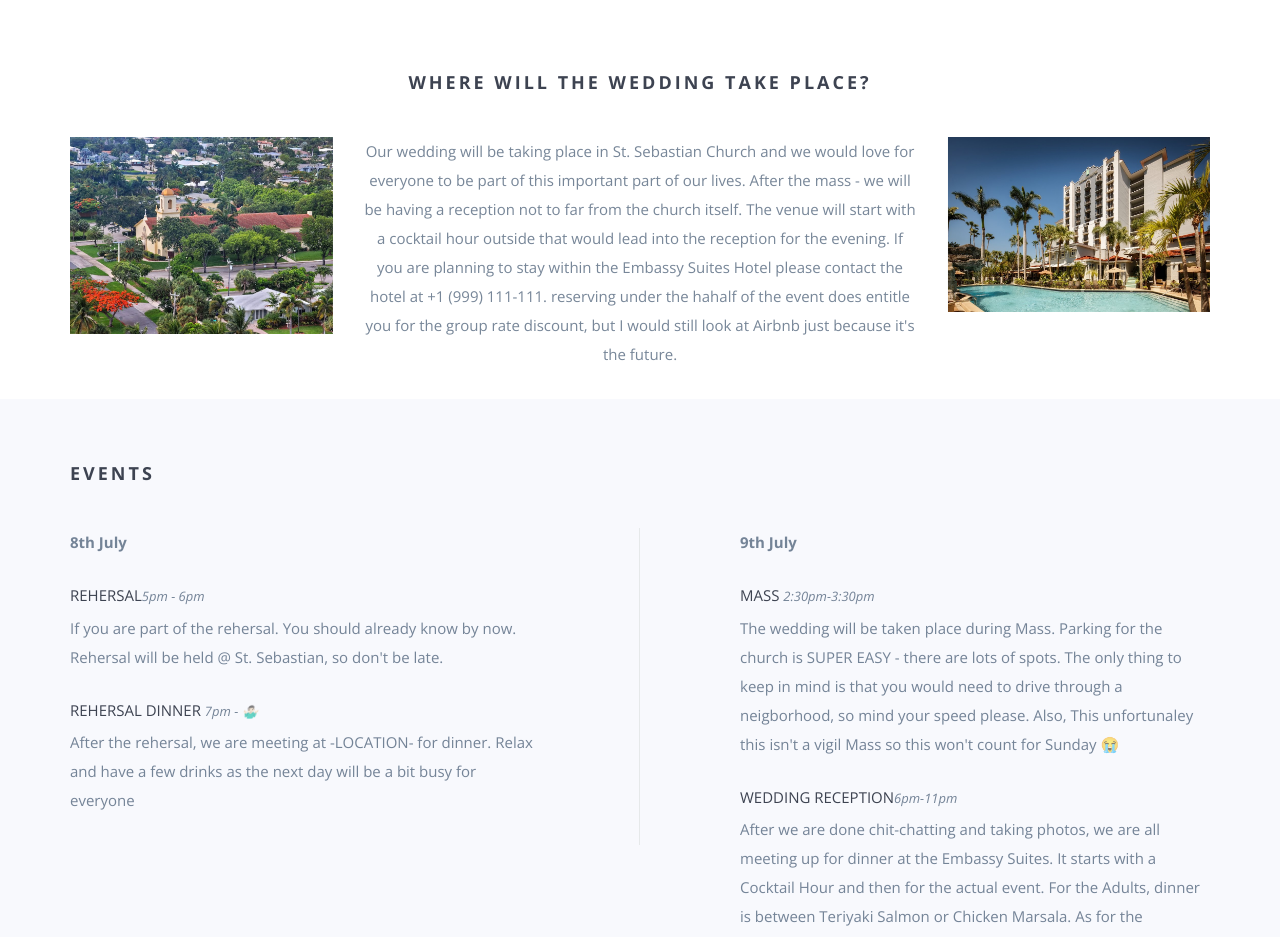
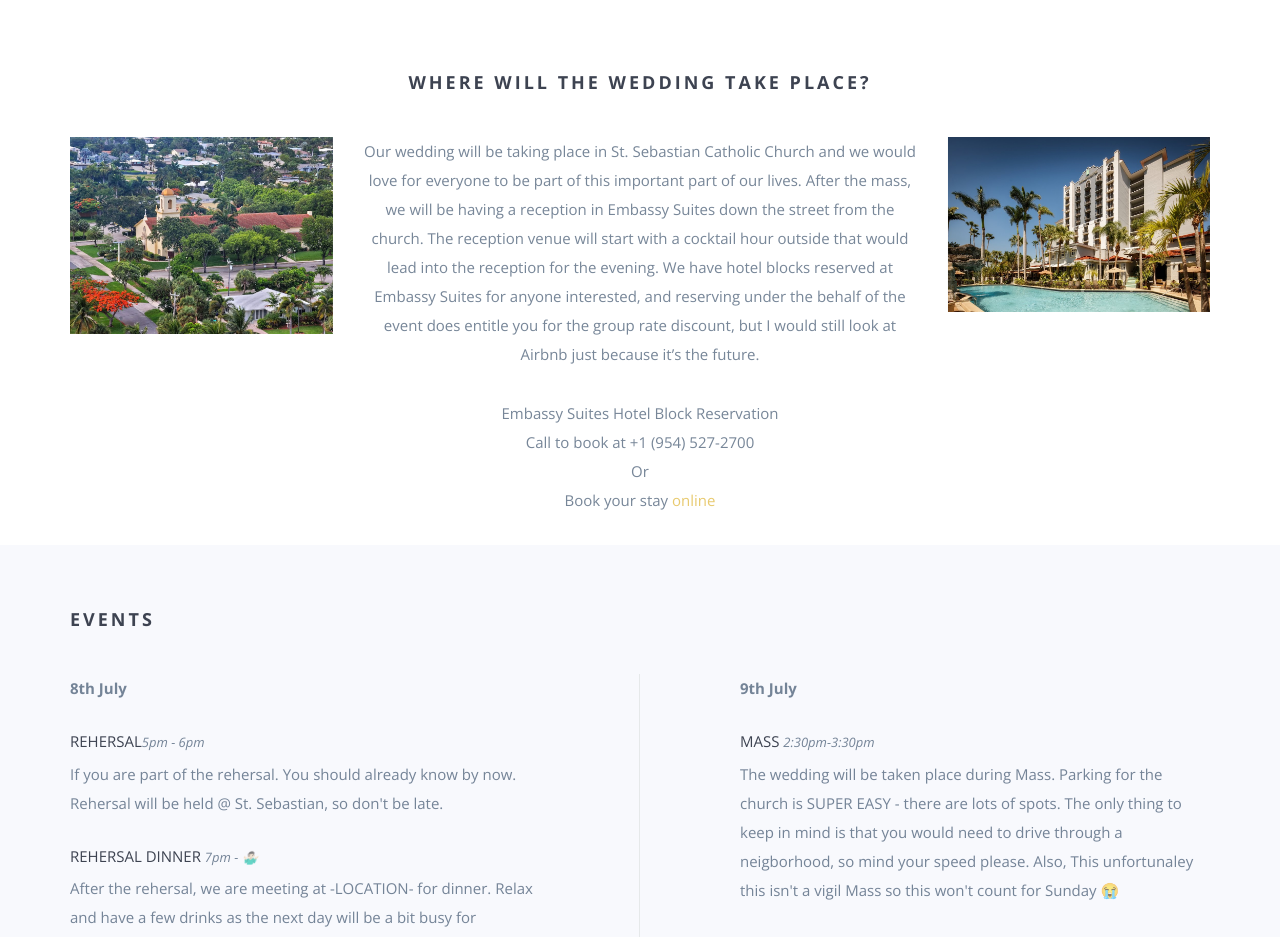
Before and after one commit to Haley-and-julian/Haley-and-julian, a website: page index.html in a window 1280 px wide. Shown: the part 940-1877 px from the top of the page. Drawn offline with nearby package versions, Linux system fonts and the light colour scheme; some packages are replaced by stand-ins of ours; a script that the page names is missing; files whose address does not match are found by name.

Commit message:
Update index.html

```diff
--- a/index.html
+++ b/index.html
@@ -106,7 +106,16 @@
             <div class="col-md-3 hidden-sm hidden-xs"><img src="img/IMG_2317.jpg" class="wp1"></div>
             <div class="col-md-6">
                 <p>
-                    Our wedding will be taking place in St. Sebastian Church and we would love for everyone to be part of this important part of our lives. After the mass - we will be having a reception not to far from the church itself. The venue will start with a cocktail hour outside that would lead into the reception for the evening. If you are planning to stay within the Embassy Suites Hotel please contact the hotel at +1 (999) 111-111. reserving under the hahalf of the event does entitle you for the group rate discount, but I would still look at Airbnb just because it's the future.
+                    Our wedding will be taking place in St. Sebastian Catholic Church and we would love for everyone to be part of this important part of our lives. After the mass, we will be having a reception in Embassy Suites down the street from the church. The reception venue will start with a cocktail hour outside that would lead into the reception for the evening. We have hotel blocks reserved at Embassy Suites for anyone interested, and reserving under the behalf of the event does entitle you for the group rate discount, but I would still look at Airbnb just because it’s the future.
+                </p>
+                <p>
+                    Embassy Suites Hotel Block Reservation
+                    <br>
+                    Call to book at +1 (954) 527-2700
+                    <br>
+                    Or
+                    <br>
+                    Book your stay<a href="https://www.hilton.com/en/attend-my-event/inhonorofjulianandhaley/"> online</a>
                 </p>
             </div>
             <div class="col-md-3 hidden-sm hidden-xs"><img src="img/DSD_0214.jpg" class="wp2"></div>
```
